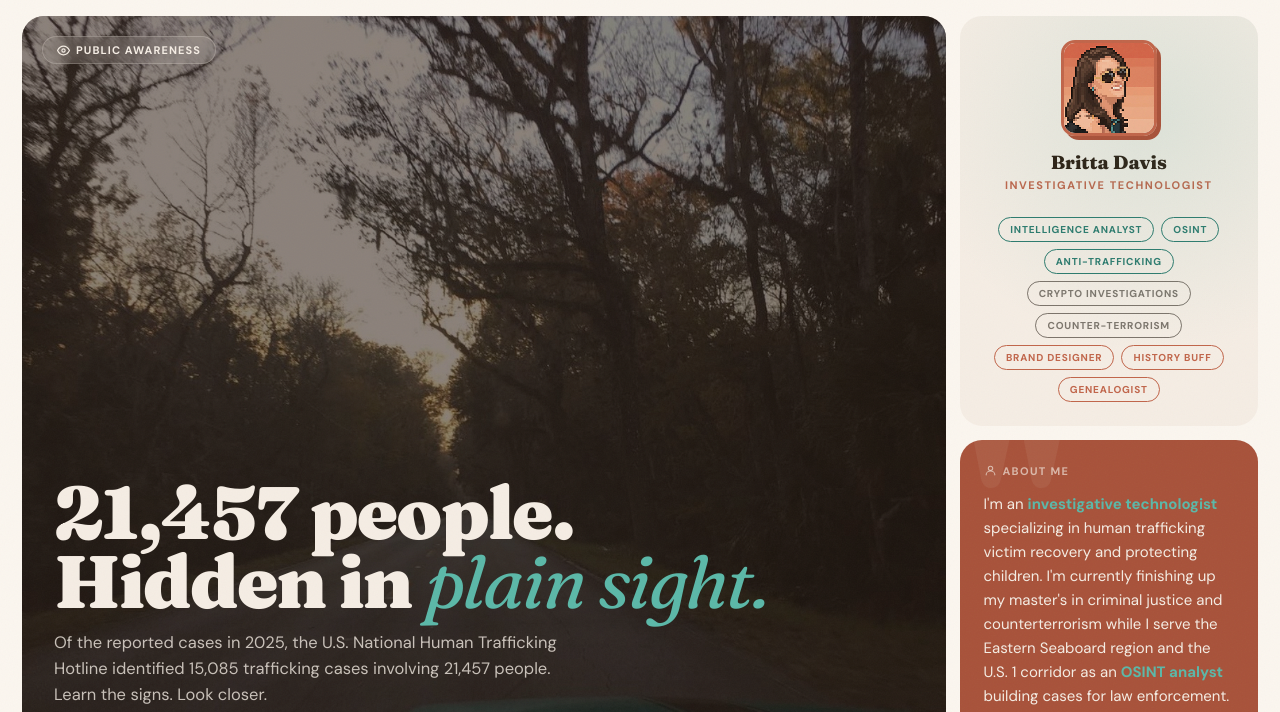
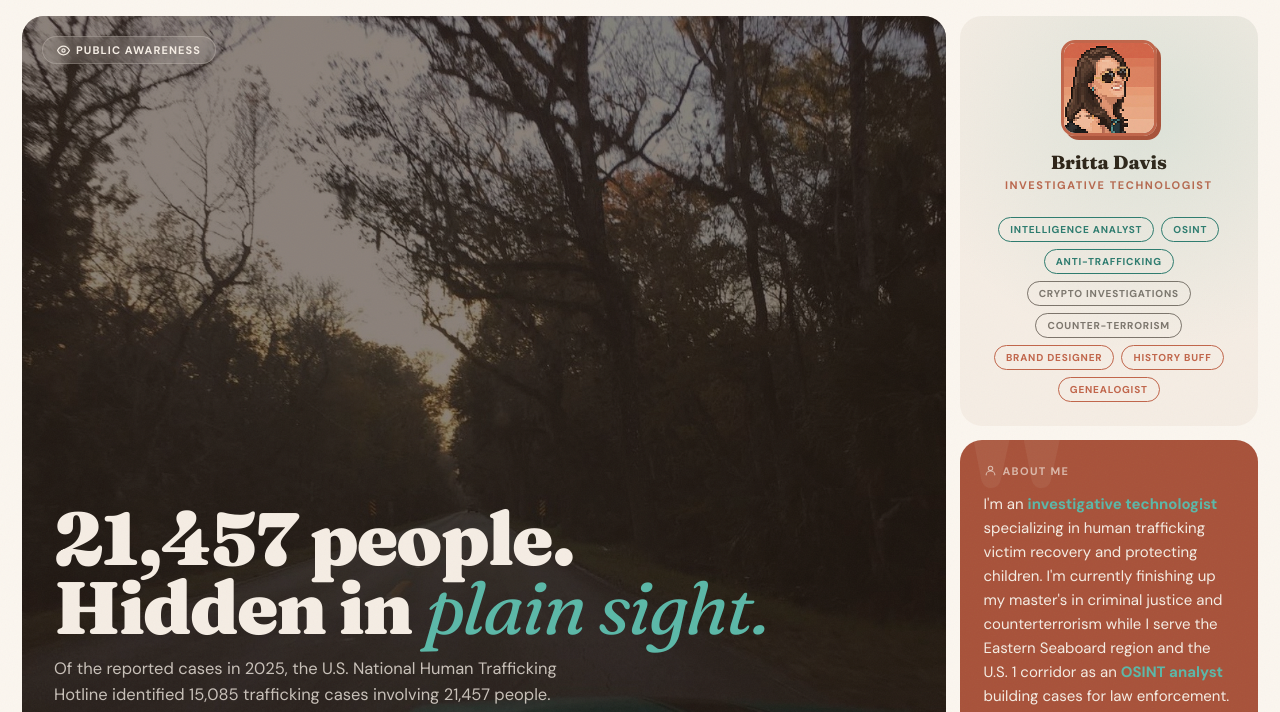
Before and after one commit to ohgollybritta/ohgollybritta.com, a plain HTML site: page index.html in a window 1280 px wide. Shown: the part 78-790 px from the top of the page. Drawn offline with Linux system fonts and the light colour scheme.

Commit message:
Awareness slide: drop closing line

```diff
--- a/index.html
+++ b/index.html
@@ -61,7 +61,7 @@
     </div>
     <div class="hero-content">
       <h1>21,457 people.<br>Hidden in <em>plain sight.</em></h1>
-      <p>Of the reported cases in 2025, the U.S. National Human Trafficking Hotline identified 15,085 trafficking cases involving 21,457 people. Learn the signs. Look closer.</p>
+      <p>Of the reported cases in 2025, the U.S. National Human Trafficking Hotline identified 15,085 trafficking cases involving 21,457 people.</p>
       <div class="hero-cta-row">
         <a href="/signs.html" class="hero-btn primary">
           Learn the signs
@@ -320,7 +320,7 @@
       tagSvg:  '<svg width="13" height="13" viewBox="0 0 24 24" fill="none" stroke="currentColor" stroke-width="2.2" stroke-linecap="round" stroke-linejoin="round" aria-hidden="true"><path d="M1 12s4-8 11-8 11 8 11 8-4 8-11 8-11-8-11-8z"/><circle cx="12" cy="12" r="3"/></svg>',
       tagText: 'Public Awareness',
       h1:      '21,457 people.<br>Hidden in <em>plain sight.</em>',
-      p:       'Of the reported cases in 2025, the U.S. National Human Trafficking Hotline identified 15,085 trafficking cases involving 21,457 people. Learn the signs. Look closer.',
+      p:       'Of the reported cases in 2025, the U.S. National Human Trafficking Hotline identified 15,085 trafficking cases involving 21,457 people.',
       primary: { label: 'Learn the signs', href: '/signs.html' },
     },
     /* slide 2: Intelligence & Investigations */
```
